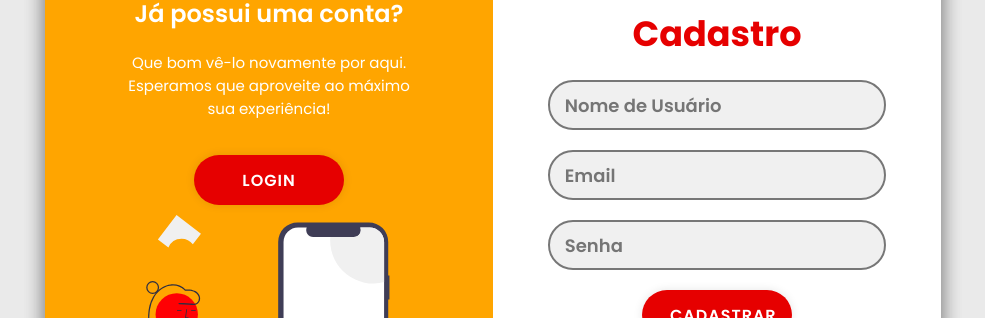
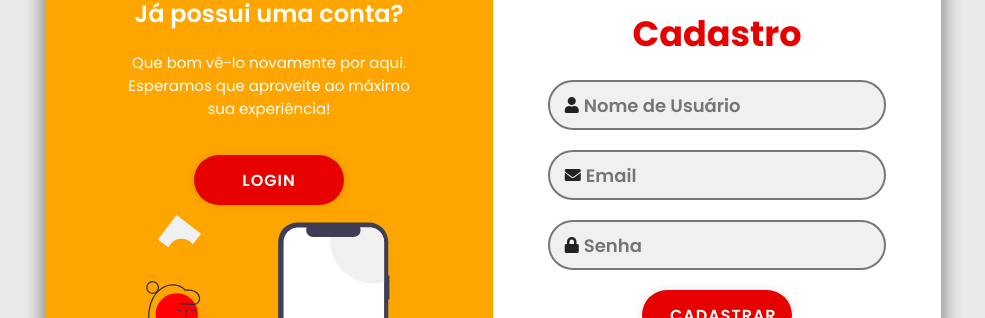
Before and after one commit to fecarioba/Sprint-Mahindra-React, a React (Vite) app in the folder Mahindra-React/: page /login in a window 1280 px wide. Both pictures are taken after a click on the button "CADASTRE-SE". Shown: the part 163-481 px from the top of the page, without its empty margins (147-1132 px from the left). Built offline with nearby package versions, Linux system fonts and the light colour scheme.

Commit message:
adicao icones no login

```diff
--- a/Mahindra-React/src/components/Login/Login.jsx
+++ b/Mahindra-React/src/components/Login/Login.jsx
@@ -22,11 +22,11 @@ const Login = () => {
         >
           <h2 className="title">Login</h2>
           <div className="input-field">
-            <label htmlFor="loginEmail"></label>
+            <i class="fas fa-user"></i>
             <input type="email" required placeholder="Email" id="loginEmail" />
           </div>
           <div className="input-field">
-            <label htmlFor="loginSenha"></label>
+            <i class="fas fa-lock"></i>
             <input
               type="password"
               required
@@ -52,7 +52,7 @@ const Login = () => {
           </div>
           <p className="account-text">
             Não possui conta?{" "}
-            <a href="#" onClick={toggleSignUpMode}>
+            <a href="#" onClick={toggleSignUpMode} id="cadastro">
               Cadastre-se
             </a>
           </p>
@@ -64,7 +64,7 @@ const Login = () => {
         >
           <h2 className="title">Cadastro</h2>
           <div className="input-field">
-            <label htmlFor="usuario"></label>
+            <i class="fas fa-user"></i>
             <input
               type="text"
               required
@@ -73,11 +73,11 @@ const Login = () => {
             />
           </div>
           <div className="input-field">
-            <label htmlFor="email"></label>
+            <i class="fas fa-envelope"></i>
             <input type="text" required placeholder="Email" id="email" />
           </div>
           <div className="input-field">
-            <label htmlFor="senha"></label>
+            <i class="fas fa-lock"></i>
             <input type="password" required placeholder="Senha" id="senha" />
           </div>
           <input type="submit" value="Cadastrar" className="btn" />
--- a/Mahindra-React/src/components/Login/login.css
+++ b/Mahindra-React/src/components/Login/login.css
@@ -91,6 +91,7 @@ form.sign-up-form {
     font-weight: 600;
     color: #444;
     height: 100%;
+    padding: 5px;
 }
 
 .btn {
```
